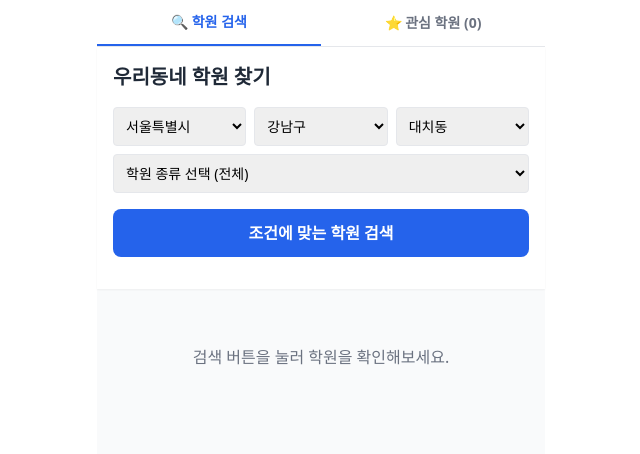
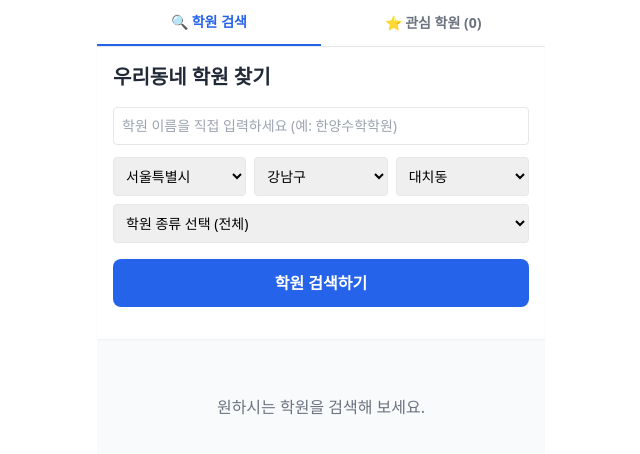
Before and after one commit to twotheg/academy-finder, a Next.js app: page / in a window 1280 px wide. Shown: the top 454 px of the page, without its empty margins (319-959 px from the left). Built offline with nearby package versions, Linux system fonts and the light colour scheme.

Commit message:
Update page.tsx

```diff
--- a/app/page.tsx
+++ b/app/page.tsx
@@ -293,12 +293,12 @@ export default function AcademyFinder() {
   const [district, setDistrict] = useState('강남구');
   const [neighborhood, setNeighborhood] = useState('대치동');
   const [category, setCategory] = useState('전체');
+  const [directKeyword, setDirectKeyword] = useState(''); // 직접 검색어 상태
 
   const [results, setResults] = useState<any[]>([]);
   const [selectedAcademy, setSelectedAcademy] = useState<any | null>(null);
   const [isLoading, setIsLoading] = useState(false);
 
-  // 즐겨찾기 상태 (브라우저 로컬 스토리지 연동)
   const [favorites, setFavorites] = useState<string[]>([]);
   const [activeTab, setActiveTab] = useState<'search' | 'favorites'>('search');
 
@@ -310,7 +310,7 @@ export default function AcademyFinder() {
   }, []);
 
   const toggleFavorite = (id: string, e: React.MouseEvent) => {
-    e.stopPropagation(); // 모달창이 열리는 것 방지
+    e.stopPropagation();
     let updated;
     if (favorites.includes(id)) {
       updated = favorites.filter(favId => favId !== id);
@@ -335,10 +335,14 @@ export default function AcademyFinder() {
     setNeighborhood(REGIONS[city][newDistrict][0]);
   };
 
+  // 통합 검색 함수 (직접 검색어가 있으면 그것우선, 없으면 지역/카테고리 조합으로 검색)
   const handleSearch = async () => {
     setIsLoading(true);
     setActiveTab('search');
-    const keyword = `${city} ${district} ${neighborhood} ${category === '전체' ? '' : category} 학원`;
+
+    const keyword = directKeyword.trim()
+      ? directKeyword
+      : `${city} ${district} ${neighborhood} ${category === '전체' ? '' : category} 학원`;
 
     try {
       const response = await fetch(`/api/search?query=${encodeURIComponent(keyword)}`);
@@ -367,7 +371,6 @@ export default function AcademyFinder() {
 
   return (
     <div className="max-w-md mx-auto bg-gray-50 min-h-screen relative pb-10">
-      {/* 상단 탭 네비게이션 */}
       <div className="flex bg-white border-b">
         <button
           className={`flex-1 py-3 text-sm font-bold ${activeTab === 'search' ? 'border-b-2 border-blue-600 text-blue-600' : 'text-gray-500'}`}
@@ -387,6 +390,19 @@ export default function AcademyFinder() {
         <>
           <div className="bg-white p-4 shadow-sm">
             <h1 className="text-xl font-bold text-gray-800 mb-4">우리동네 학원 찾기</h1>
+
+            {/* 직접 검색 입력창 */}
+            <div className="flex gap-2 mb-3">
+              <input
+                type="text"
+                placeholder="학원 이름을 직접 입력하세요 (예: 한양수학학원)"
+                className="flex-1 border rounded p-2 text-sm"
+                value={directKeyword}
+                onChange={(e) => setDirectKeyword(e.target.value)}
+                onKeyDown={(e) => e.key === 'Enter' && handleSearch()}
+              />
+            </div>
+
             <div className="flex flex-col gap-2 mb-4">
               <div className="flex gap-2">
                 <select className="flex-1 border rounded p-2 text-sm" value={city} onChange={handleCityChange}>
@@ -408,7 +424,7 @@ export default function AcademyFinder() {
                 className="bg-blue-600 text-white font-bold py-3 rounded-lg mt-2 hover:bg-blue-700 transition"
                 disabled={isLoading}
               >
-                {isLoading ? '검색 중...' : '조건에 맞는 학원 검색'}
+                {isLoading ? '검색 중...' : '학원 검색하기'}
               </button>
             </div>
           </div>
@@ -429,7 +445,6 @@ export default function AcademyFinder() {
                     <p className="text-xs text-gray-500 mt-1 truncate">{item.address}</p>
                     <p className="text-xs font-medium text-gray-700 mt-1">📞 {item.phone}</p>
                   </div>
-                  {/* 즐겨찾기 별모양 버튼 */}
                   <button
                     onClick={(e) => toggleFavorite(item.id, e)}
                     className="absolute top-3 right-3 text-2xl focus:outline-none"
@@ -441,7 +456,7 @@ export default function AcademyFinder() {
             })}
             {results.length === 0 && !isLoading && (
               <div className="text-center text-gray-500 mt-10">
-                검색 버튼을 눌러 학원을 확인해보세요.
+                원하시는 학원을 검색해 보세요.
               </div>
             )}
           </div>
@@ -449,12 +464,10 @@ export default function AcademyFinder() {
       ) : (
         <div className="p-4 flex flex-col gap-3">
           <h2 className="font-bold text-gray-800 text-lg mb-2">⭐ 내가 찜한 관심 학원</h2>
-          {favorites.length === 0 ? (
+          {favorites.length === 0 && (
             <div className="text-center text-gray-500 mt-10">
-              아직 찜한 학원이 없습니다. 검색 결과에서 별표(⭐)를 눌러보세요!
+              아직 찜한 학원이 없습니다.
             </div>
-          ) : (
-            <p className="text-xs text-gray-500">관심 학원 목록 기능은 현재 검색된 세션 또는 추후 연동에서 불러올 수 있습니다.</p>
           )}
         </div>
       )}
@@ -473,7 +486,6 @@ export default function AcademyFinder() {
             <h2 className="text-2xl font-bold mb-1">{selectedAcademy.name}</h2>
             <p className="text-sm text-gray-500 mb-2">{selectedAcademy.address}</p>
 
-            {/* 전화 바로 걸기 링크 */}
             <div className="mb-4">
               <a
                 href={`tel:${selectedAcademy.phone}`}
@@ -497,7 +509,7 @@ export default function AcademyFinder() {
 
             <div className="mb-6">
               <h3 className="text-lg font-bold border-b pb-2 mb-3">💰 학년별 수강료</h3>
-              <div className="flex flex-col gap-2">
+              <div className="flex flex-col grade-box flex flex-col gap-2">
                 {selectedAcademy.pricing.map((p: any, idx: number) => (
                   <div key={idx} className="flex justify-between bg-blue-50 p-3 rounded text-sm">
                     <span className="font-semibold text-gray-700">{p.grade}</span>
@@ -507,7 +519,6 @@ export default function AcademyFinder() {
               </div>
             </div>
 
-            {/* 카카오맵 연동 버튼 */}
             <a
               href={selectedAcademy.place_url}
               target="_blank"
```
